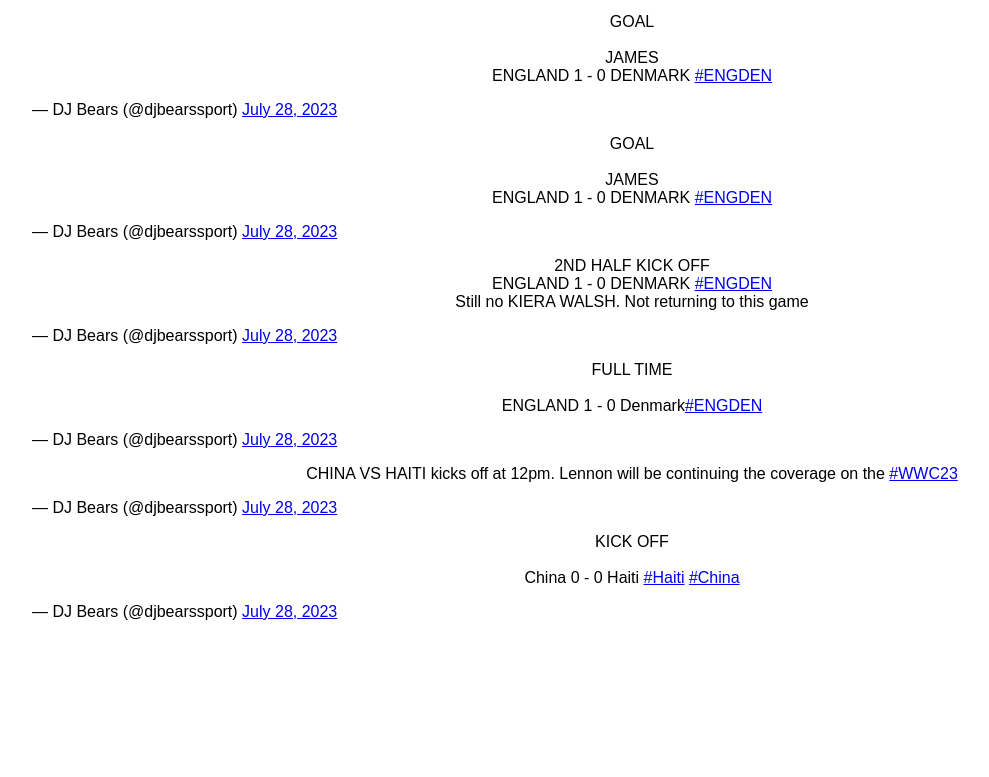
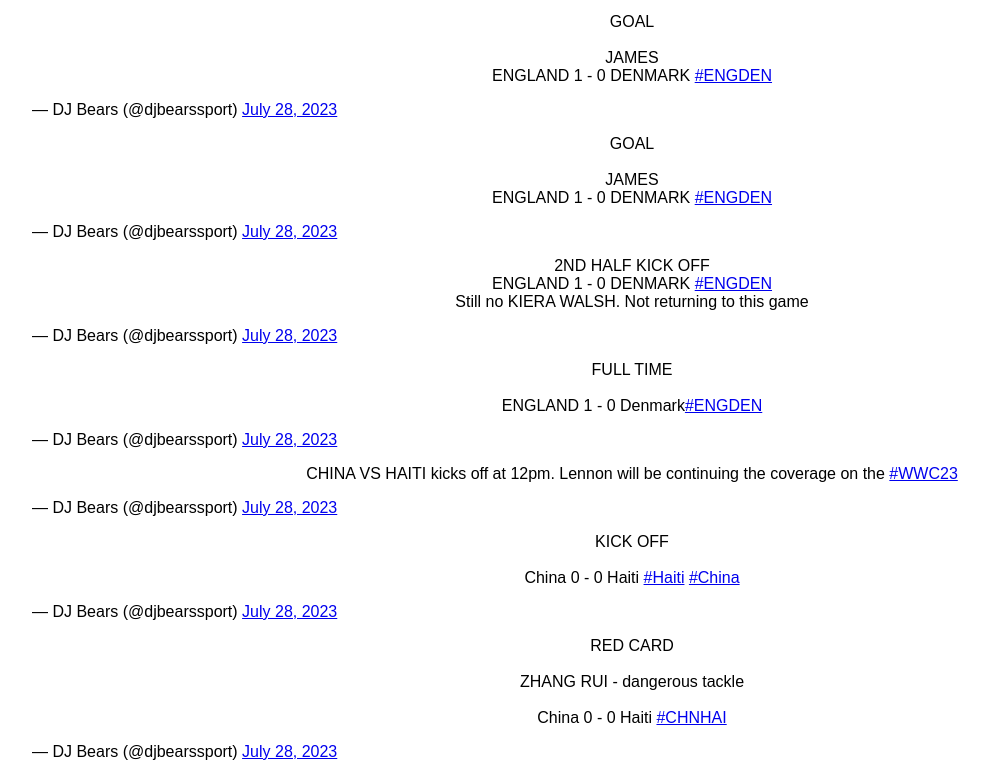
Before and after one commit to djbears/OneDrive-2023-07-09, a plain HTML site: page index.html in a window 1280 px wide. Shown: the part 603-1380 px from the top of the page, without its empty margins (8-997 px from the left). Before the commit the page ends 1240 px from the top, so only its background shows below. Drawn offline with Linux system fonts and the light colour scheme.

Commit message:
added tweet

```diff
--- a/index.html
+++ b/index.html
@@ -82,3 +82,4 @@ div {text-align: center;}
 <blockquote class="twitter-tweet"><p lang="en" dir="ltr">FULL TIME<br><br>ENGLAND 1 - 0 Denmark<a href="https://twitter.com/hashtag/ENGDEN?src=hash&amp;ref_src=twsrc%5Etfw">#ENGDEN</a></p>&mdash; DJ Bears (@djbearssport) <a href="https://twitter.com/djbearssport/status/1684872633379168256?ref_src=twsrc%5Etfw">July 28, 2023</a></blockquote> <script async src="https://platform.twitter.com/widgets.js" charset="utf-8"></script>
 <blockquote class="twitter-tweet"><p lang="en" dir="ltr">CHINA VS HAITI kicks off at 12pm. Lennon will be continuing the coverage on the <a href="https://twitter.com/hashtag/WWC23?src=hash&amp;ref_src=twsrc%5Etfw">#WWC23</a></p>&mdash; DJ Bears (@djbearssport) <a href="https://twitter.com/djbearssport/status/1684876020548255744?ref_src=twsrc%5Etfw">July 28, 2023</a></blockquote> <script async src="https://platform.twitter.com/widgets.js" charset="utf-8"></script>
 <blockquote class="twitter-tweet"><p lang="en" dir="ltr">KICK OFF <br><br>China 0 - 0 Haiti <a href="https://twitter.com/hashtag/Haiti?src=hash&amp;ref_src=twsrc%5Etfw">#Haiti</a> <a href="https://twitter.com/hashtag/China?src=hash&amp;ref_src=twsrc%5Etfw">#China</a></p>&mdash; DJ Bears (@djbearssport) <a href="https://twitter.com/djbearssport/status/1684881592777355267?ref_src=twsrc%5Etfw">July 28, 2023</a></blockquote> <script async src="https://platform.twitter.com/widgets.js" charset="utf-8"></script>
+<blockquote class="twitter-tweet"><p lang="en" dir="ltr">RED CARD<br><br>ZHANG RUI - dangerous tackle<br><br>China 0 - 0 Haiti <a href="https://twitter.com/hashtag/CHNHAI?src=hash&amp;ref_src=twsrc%5Etfw">#CHNHAI</a></p>&mdash; DJ Bears (@djbearssport) <a href="https://twitter.com/djbearssport/status/1684889123776249856?ref_src=twsrc%5Etfw">July 28, 2023</a></blockquote> <script async src="https://platform.twitter.com/widgets.js" charset="utf-8"></script>
```
